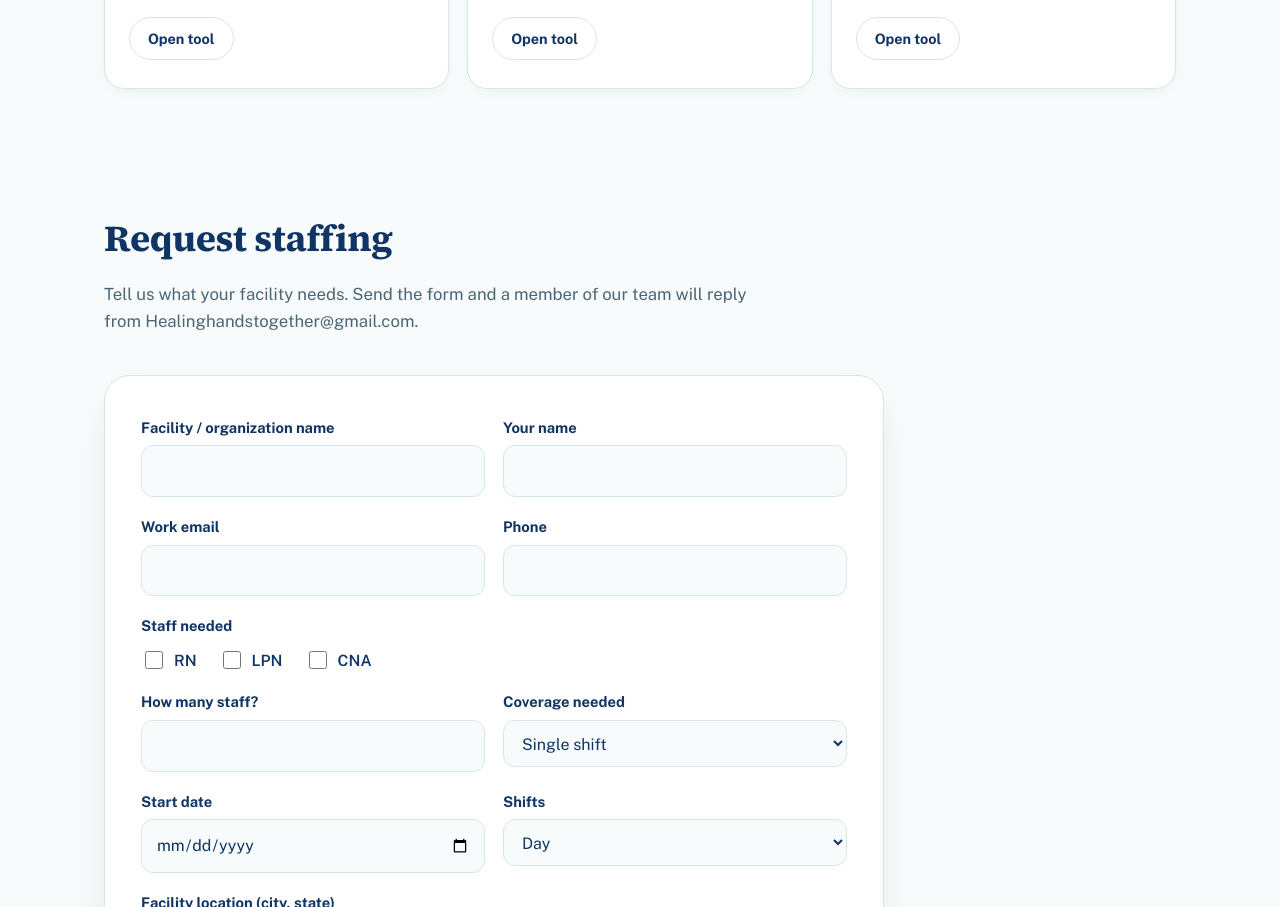
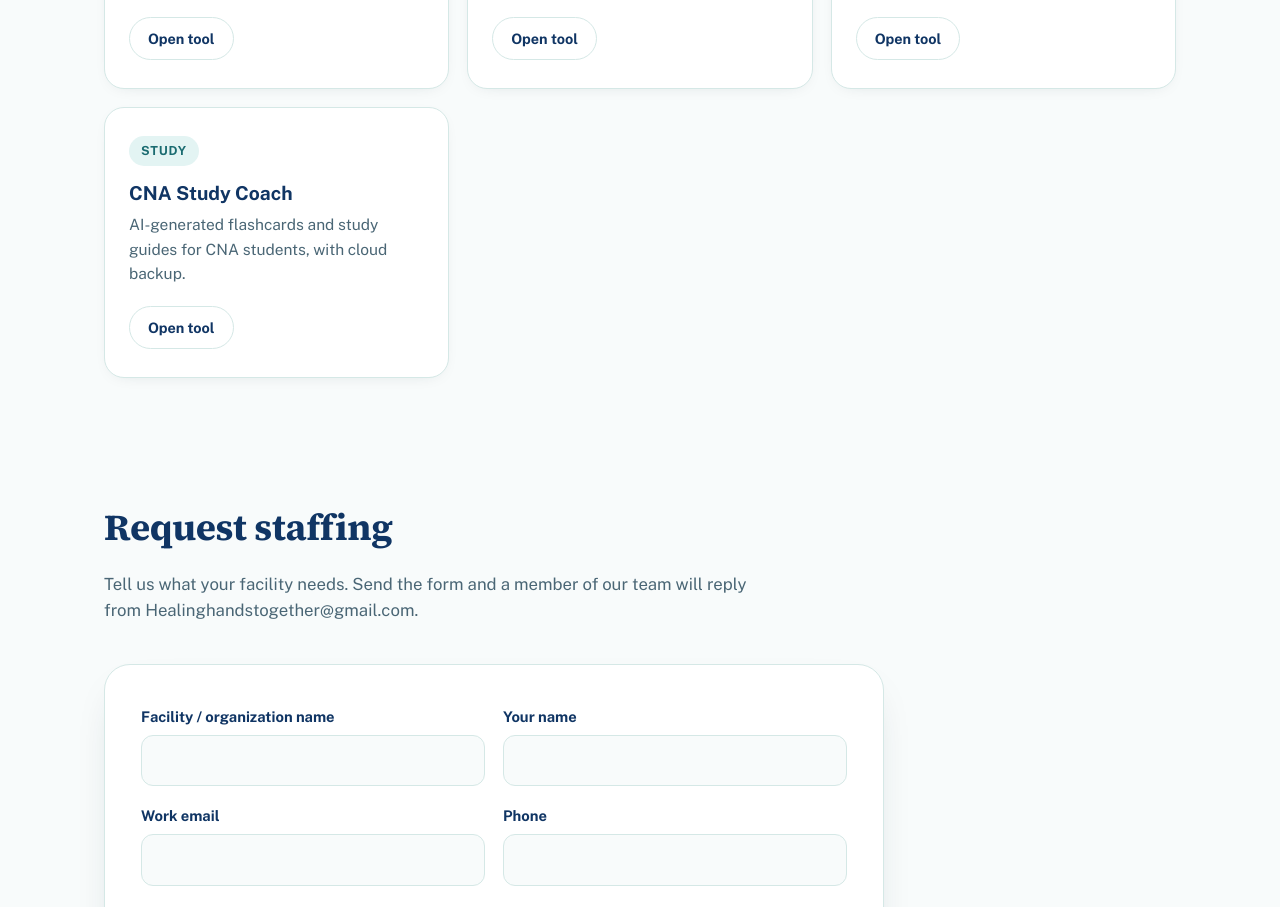
Before and after one commit to healinghandsHC/healing-hands-healthcare, a plain HTML site: page index.html in a window 1280 px wide. Shown: the part 3817-4724 px from the top of the page. Drawn offline with nearby package versions, Linux system fonts and the light colour scheme.

Commit message:
Add CNA Study Coach resource card

```diff
--- a/index.html
+++ b/index.html
@@ -522,6 +522,12 @@
         <p>Enter symptoms and get ranked diseases with likelihood scores, plain-language overviews, pathophysiology, and medication details.</p>
         <a class="btn btn-ghost btn-sm" href="https://symptom-diagnosis-guide.onrender.com" target="_blank" rel="noopener">Open tool</a>
       </div>
+      <div class="resource-card">
+        <span class="resource-tag">Study</span>
+        <h3>CNA Study Coach</h3>
+        <p>AI-generated flashcards and study guides for CNA students, with cloud backup.</p>
+        <a class="btn btn-ghost btn-sm" href="https://cna-study-coach.onrender.com" target="_blank" rel="noopener">Open tool</a>
+      </div>
     </div>
   </div>
 </section>
```
